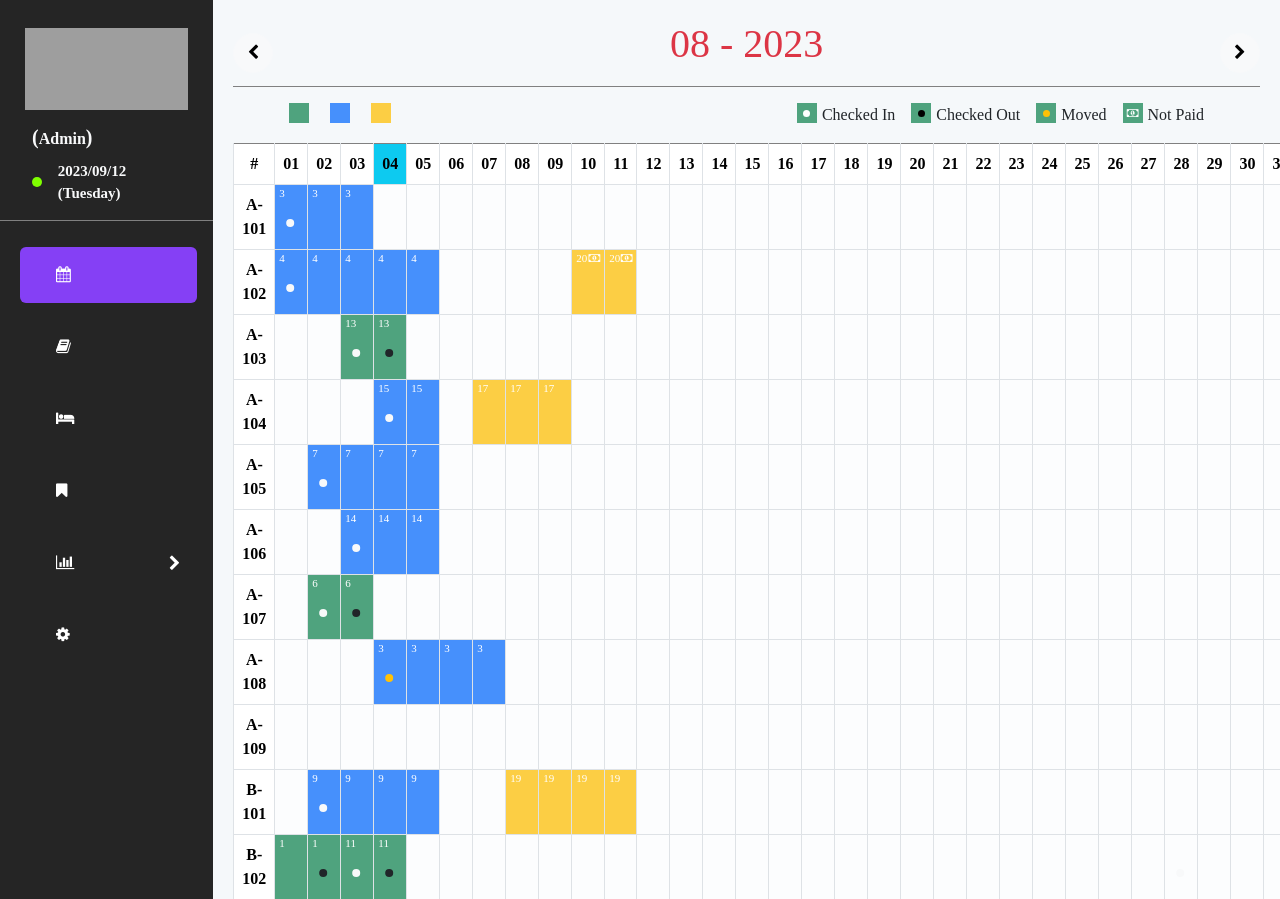
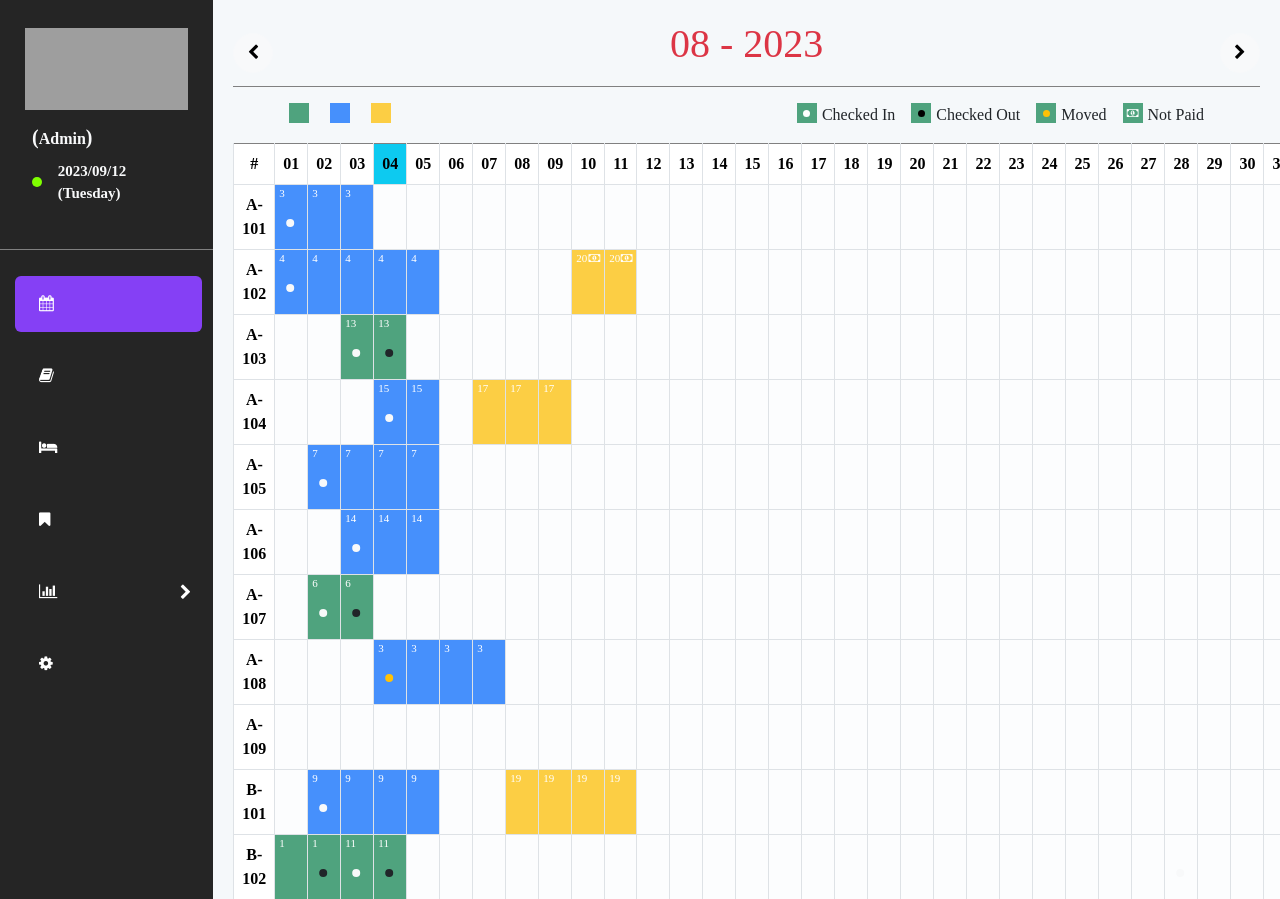
Before and after one commit to Dannybros/Sisavad_Guesthouse, a PHP site: page / in a window 1280 px wide. Shown: the part 60-959 px from the top of the page. Run offline with PHP 8.4, Linux system fonts and the light colour scheme; a user stored in the database is signed in; data comes from the database, SQL or seed files in the repository; some libraries are stand-ins or nearby versions; grey boxes are pictures that could not be loaded.

Commit message:
changing sidebar scroll setting v2

```diff
--- a/assets/css/style.css
+++ b/assets/css/style.css
@@ -68,6 +68,7 @@
 }
 .profile_sidebar{
     width: 100%;
+    height: 250px;
     border-bottom: 1px solid grey;
     padding-bottom: 15px !important;
 }
@@ -95,17 +96,17 @@
 
 .menu_box{
     width: 100%;
-    height: calc(100vh - 330px);
+    height: calc(100vh - 310px);
     overflow: hidden;
-    padding: 10px;
+    padding: 10px 0;
 }
 .menu_lists{
-    width: 100%;
+    width: 95%;
     height: 100%;
     overflow: auto;
     margin: 0;
-    padding-left: 2px;
-    padding-right: 27px;
+    padding-left: 7px;
+    padding-right: 25px;
     list-style: none;
     box-sizing: content-box;
 }
@@ -124,7 +125,6 @@
 .menu__list{
     display: block;
     color: white;
-    padding: 10px 20px;
     font-size: 18px;
     letter-spacing: 3px;
     text-decoration: none;
--- a/views/sidebar.php
+++ b/views/sidebar.php
@@ -19,12 +19,10 @@
         </div>
     </main>
 
-
-
     <div class="menu_box">
         <ul class="menu_lists">
             <li class="p-2" >
-                <a class="menu_list text-decoration-none row p-3 text-white rounded-2
+                <a class="menu_list text-decoration-none row px-1 py-3 text-white rounded-2
                 <?php if (isset($_GET['calender']) || empty($_GET)) echo 'active_list'?>"
                     href="index.php?calender"
                 >
@@ -36,7 +34,7 @@
             </li>
 
             <li class="p-2" >
-                <a class="menu_list text-decoration-none row p-3 text-white rounded-2
+                <a class="menu_list text-decoration-none row px-1 py-3 text-white rounded-2
                     <?php if (isset($_GET['booking'])) echo 'active_list'?>"
                     href="index.php?booking"
                 >
@@ -48,7 +46,7 @@
             </li>
 
             <li class="p-2" >
-                <a class="menu_list text-decoration-none row p-3 text-white rounded-2
+                <a class="menu_list text-decoration-none row px-1 py-3 text-white rounded-2
                     <?php if (isset($_GET['rooms'])) echo 'active_list'?>"
                     href="index.php?rooms"
                 >
@@ -60,7 +58,7 @@
             </li>
 
             <li class="p-2" >
-                <a class="menu_list text-decoration-none row p-3 text-white rounded-2
+                <a class="menu_list text-decoration-none row px-1 py-3 text-white rounded-2
                     <?php if (isset($_GET['reserve'])) echo 'active_list'?>"
                     href="index.php?reserve"
                 >
@@ -81,7 +79,7 @@
 
                     echo "
                         <li class='p-2'>
-                            <div class='row d-flex align-items-center p-3 text-white rounded-2 menu_list $active'
+                            <div class='row d-flex align-items-center px-1 py-3 text-white rounded-2 menu_list $active'
                                 data-bs-toggle='collapse'
                                 data-bs-target='#reportSubmenu'
                                 aria-expanded='false'
@@ -125,7 +123,7 @@
 
                     echo ("
                     <li class='p-2'>
-                        <a class='menu_list text-decoration-none row p-3 text-white rounded-2 $active'
+                        <a class='menu_list text-decoration-none row px-1 py-3 text-white rounded-2 $active'
                             href='index.php?setting'
                         >
                             <div>
```
